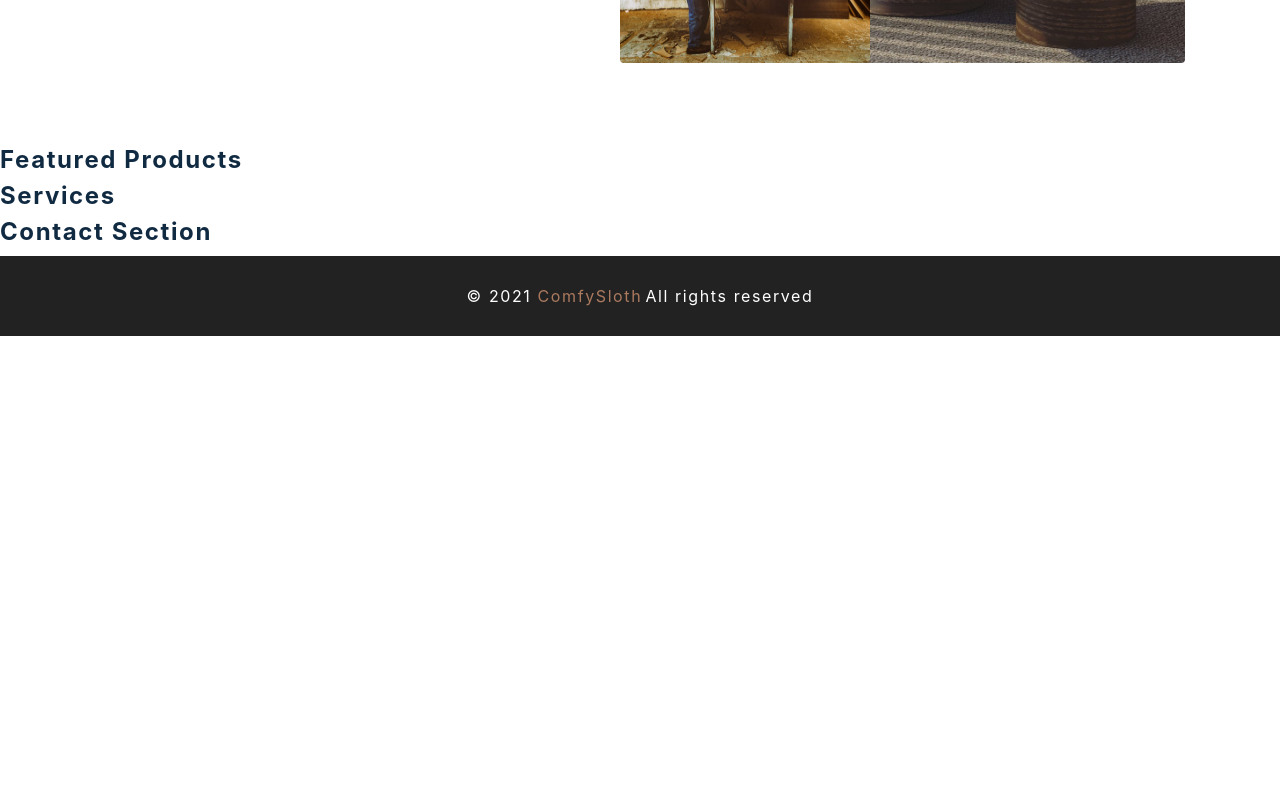
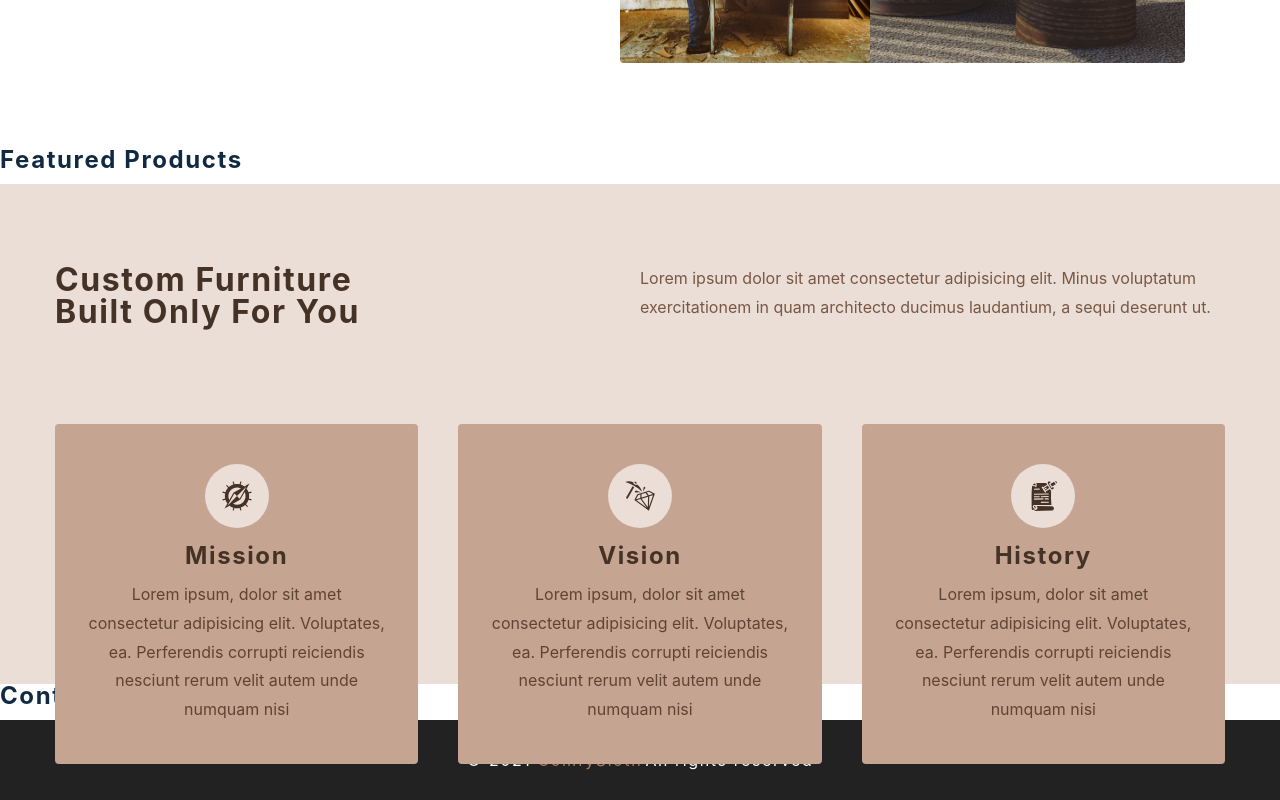
Before and after one commit to slawomirdev/ProjectShop, a React (Create React App) app: page / in a window 1280 px wide. Shown: the part 652-1452 px from the top of the page. Before the commit the page ends 988 px from the top, so only its background shows below. Built offline with nearby package versions, Linux system fonts and the light colour scheme; the HTML template or start-up script is replaced by a standard one.

Commit message:
adding services to home

```diff
--- a/src/components/Services.js
+++ b/src/components/Services.js
@@ -1,10 +1,37 @@
-import React from 'react'
-import styled from 'styled-components'
-import { services } from '../utils/constants'
+import React from "react";
+import styled from "styled-components";
+import { services } from "../utils/constants";
 
 const Services = () => {
-  return <h4>services </h4>
-}
+  return (
+    <Wrapper>
+      <div className="section-center">
+        <article className="header">
+          <h3>
+            custom furniture <br />
+            built only for you
+          </h3>
+          <p>
+            Lorem ipsum dolor sit amet consectetur adipisicing elit. Minus
+            voluptatum exercitationem in quam architecto ducimus laudantium, a
+            sequi deserunt ut.
+          </p>
+        </article>
+        <div className="services-center">
+          {services.map(({ id, icon, title, text }) => {
+            return (
+              <article key={id} className="service">
+                <span className="icon">{icon}</span>
+                <h4>{title}</h4>
+                <p>{text}</p>
+              </article>
+            );
+          })}
+        </div>
+      </div>
+    </Wrapper>
+  );
+};
 
 const Wrapper = styled.section`
   h3,
@@ -68,5 +95,5 @@
       transform: translateY(5rem);
     }
   }
-`
-export default Services
+`;
+export default Services;
```
